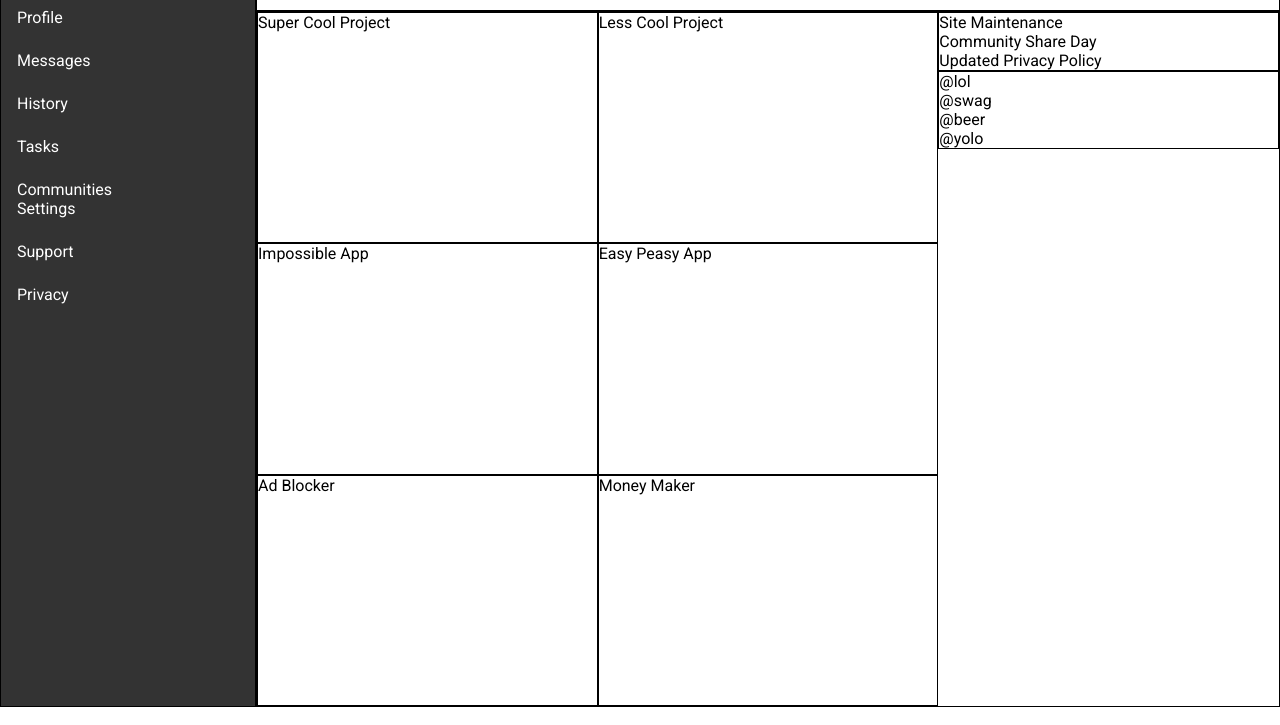
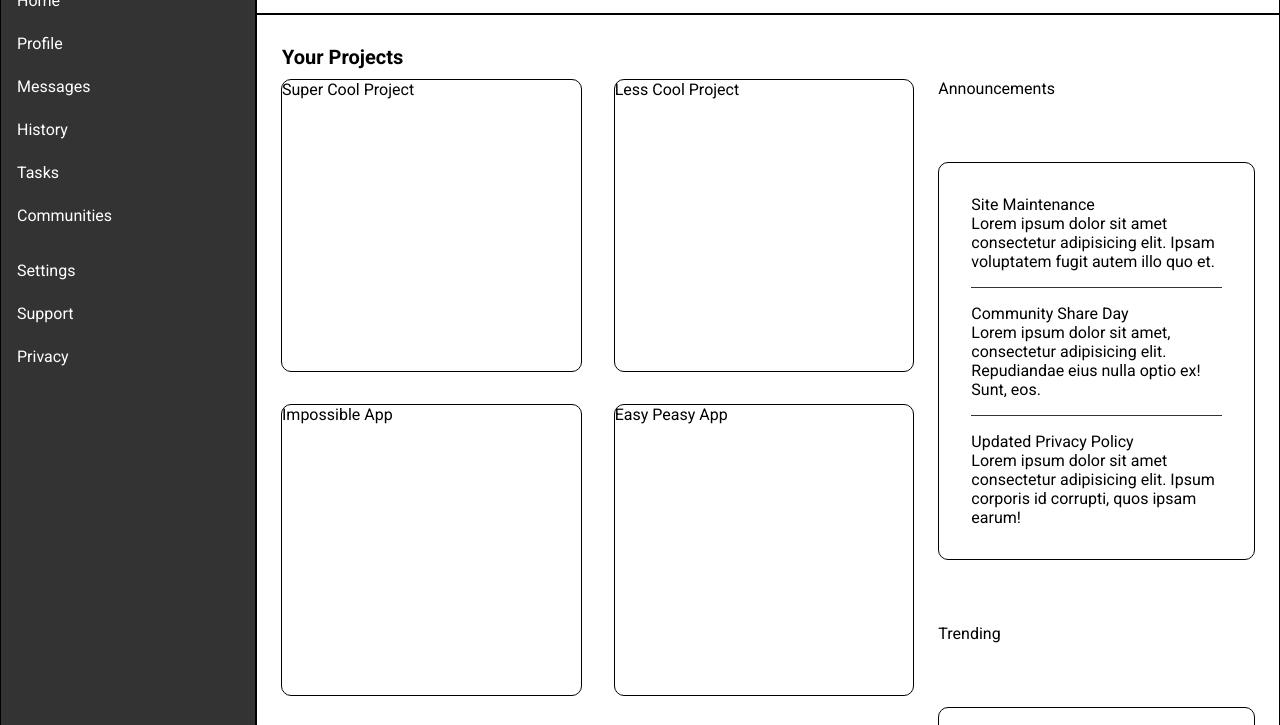
Before and after one commit to AmesburyArcher/concept-dashboard, a plain HTML site: page index.html in a window 1280 px wide. Shown: the part 93-818 px from the top of the page. Drawn offline with Linux system fonts and the light colour scheme.

Commit message:
changing content to be entirely grid, this is a backup commit

```diff
--- a/index.html
+++ b/index.html
@@ -72,16 +72,32 @@
 
 
                 <div class="right-content-container">
+                    <p>Announcements</p>
                     <div class="right-content announcements-container">
-                        <div class="announcements">Site Maintenance</div>
-                        <div class="announcements">Community Share Day</div>
-                        <div class="announcements">Updated Privacy Policy</div>
+                        <div class="announcements announcements-border">Site Maintenance
+                            <p>Lorem ipsum dolor sit amet consectetur adipisicing elit. Ipsam voluptatem fugit autem illo quo et.</p>
+                        </div>
+                        <div class="announcements announcements-border">Community Share Day
+                            <p>Lorem ipsum dolor sit amet, consectetur adipisicing elit. Repudiandae eius nulla optio ex! Sunt, eos.</p>
+                        </div>
+                        <div class="announcements">Updated Privacy Policy
+                            <p>Lorem ipsum dolor sit amet consectetur adipisicing elit. Ipsum corporis id corrupti, quos ipsam earum!</p>
+                        </div>
                     </div>
+                    <p>Trending</p>
                     <div class="right-content trending-container">
-                        <div class="trending">@lol</div>
-                        <div class="trending">@swag</div>
-                        <div class="trending">@beer</div>
-                        <div class="trending">@yolo</div>
+                        <div class="trending">@lol
+                            <p>Lorem ipsum dolor sit amet.</p>
+                        </div>
+                        <div class="trending">@swag
+                            <p>Lorem ipsum dolor sit amet.</p>
+                        </div>
+                        <div class="trending">@beer
+                            <p>Lorem ipsum dolor sit amet.</p>
+                        </div>
+                        <div class="trending">@yolo
+                            <p>Lorem ipsum dolor sit amet.</p>
+                        </div>
                     </div>
                 </div>
             </div>
--- a/styles.css
+++ b/styles.css
@@ -52,7 +52,7 @@ input[type=search]:focus {
 }
 
 .welcome {
-    font-size: 0.75rem;
+    font-size: 0.9rem;
     padding-bottom: 0.5rem;
 }
 
@@ -97,7 +97,7 @@ ul.directory, ul.settings {
 }
 
 #dashboard > .logo {
-
+    font-size: 28px;
 }
 
 #content {
@@ -111,24 +111,90 @@ ul.directory, ul.settings {
     display: grid;
     grid-template-columns: 1fr 1fr;
     grid-template-rows: 1fr 1fr 1fr;
+    gap: 2rem;
+    padding: 4rem 1.5rem;
 }
 
 .project {
     border: 1px solid black;
+    border-radius: 10px;
+}
+
+.projects-1 {
+    position: relative;
+}
+
+.projects-1::before {
+    content: 'Your Projects';
+    position: absolute;
+    top: -35px;
+    font-size: 20px;
+    font-weight: 700;
+}
+
+.right-content-container {
+    display: flex;
+    flex-direction: column;
+    justify-content: space-between;
+    gap: 4rem;
+    padding: 4rem 1.5rem 4rem 0;
+}
+
+.right-content-container p {
+    height: fit-content
 }
 
 .right-content {
     border: solid 1px black;
+    border-radius: 10px;
 }
 
 .announcements-container {
+    display: flex;
+    flex-direction: column;
+    justify-content: center;
+    padding: 1rem 2rem;
+    flex: 1;
+    position: relative;
+}
 
+/* .announcements-container::before {
+    content: 'Announcements';
+    position: absolute;
+    top: -35px;
+    left: 0;
+    font-size: 20px;
+    font-weight: 700;
+} */
+
+.announcements{
+    padding: 1rem 0 1rem 0;
+}
+
+.announcements-border {
+    border-bottom: 1px solid #333;
+}
+
+.announcements,
+.trending {
+    flex: 1;
 }
 
 .trending-container {
-
+    display: flex;
+    flex-direction: column;
+    justify-content: center;
+    gap: 2rem;
+    padding: 2rem;
+    flex: 1;
+    position: relative;
 }
 
-.projects-1 {
-
-}
+/* .trending-container::before {
+    content: 'Trending';
+    position: absolute;
+    top: -35px;
+    left: 0;
+    font-size: 20px;
+    font-weight: 700;
+} */
```
